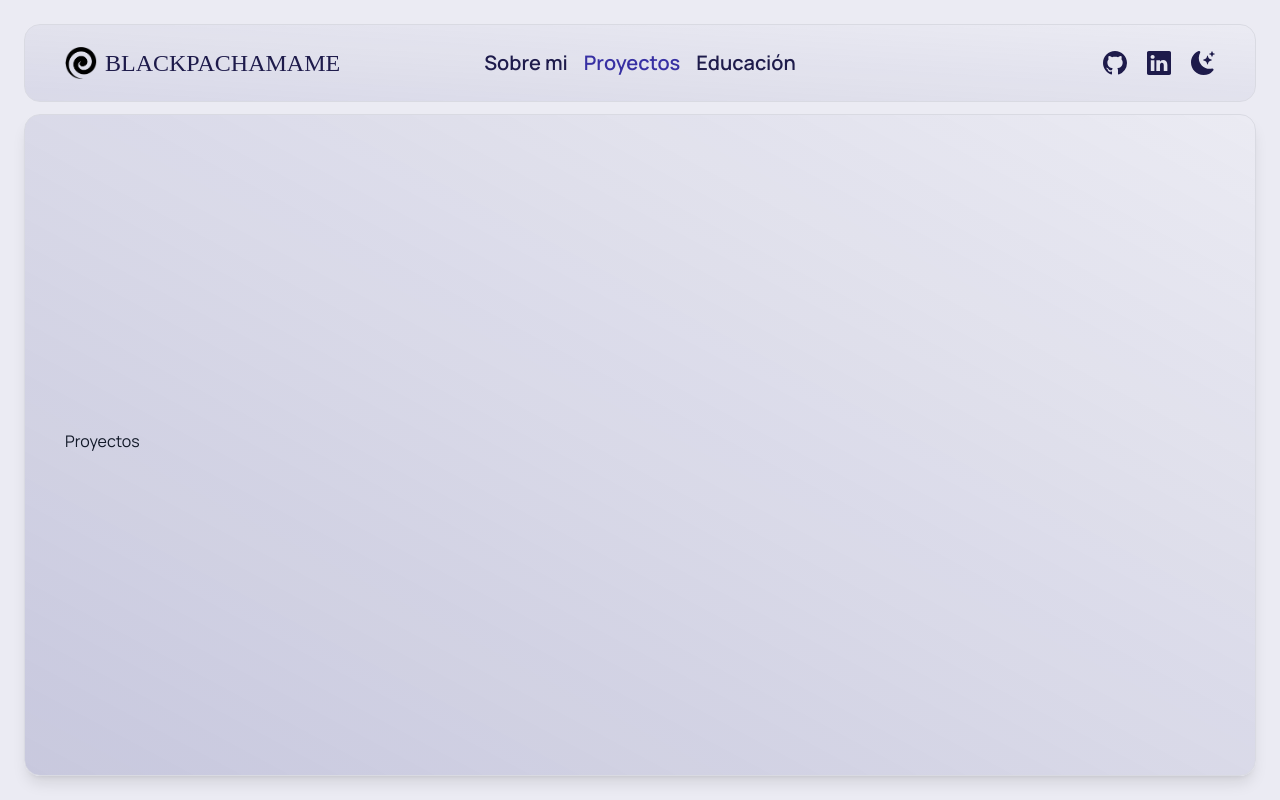
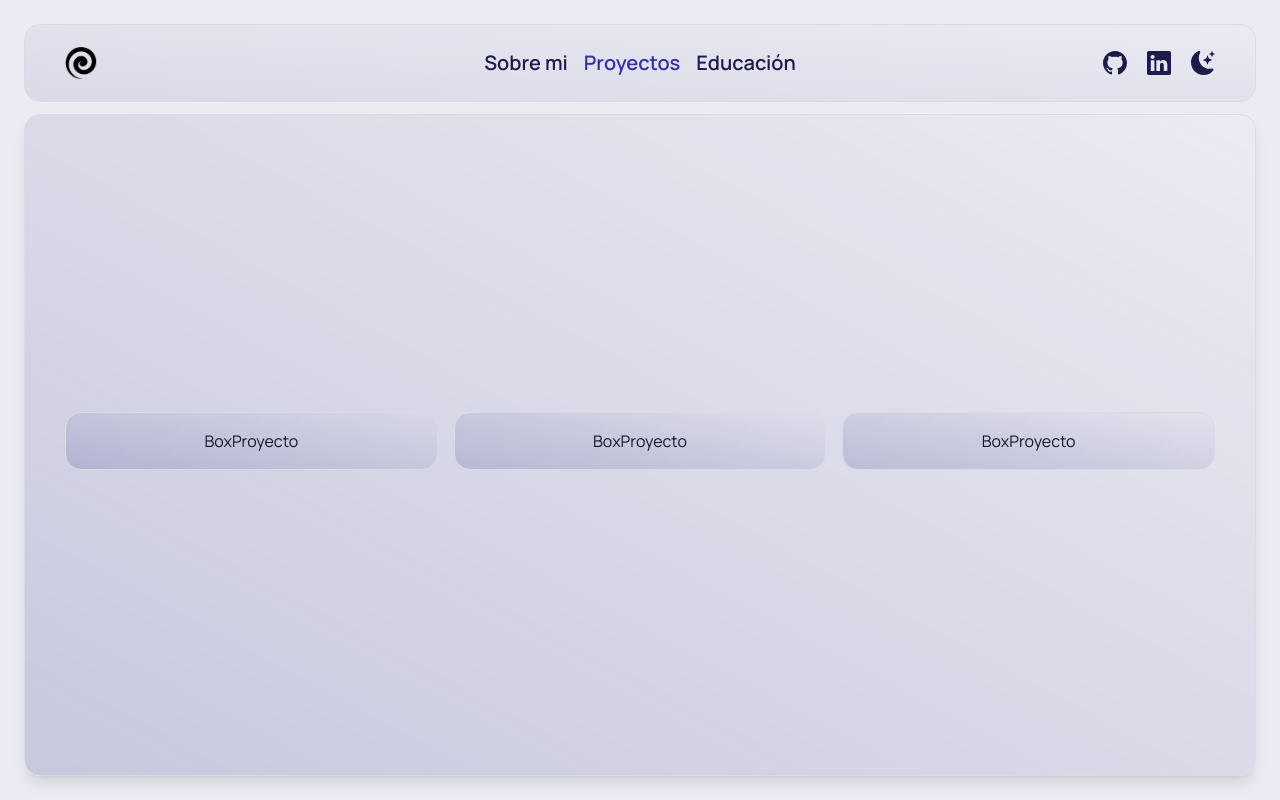
Before and after one commit to Blackpachamame/portfolio, a React (Vite) app: page /proyectos in a window 1280 px wide. Built offline with nearby package versions, Linux system fonts and the light colour scheme; a web font is replaced by a local one.

Commit message:
- Creando componentes para proyectos - Dando estilos al componente proyecto

```diff
--- a/src/components/Header/Brand.tsx
+++ b/src/components/Header/Brand.tsx
@@ -27,12 +27,12 @@ function Brand() {
     return (
         <div className="relative lg:absolute lg:inset-x-10 w-full lg:w-auto flex items-center justify-between">
             <div className="flex items-center">
-                <NavLink to="/" id="brand" className="flex items-center gap-2 text-2xl font-medium uppercase text-primary-clamped">
+                <NavLink to="/" className="flex items-center gap-2 text-2xl font-medium uppercase text-primary-clamped">
                     {theme === "light" ? (
                         <img src={logoBlack} alt="logo" width="32" height="32" />
                     ) : (
                         <img src={logoWhite} alt="logo" width="32" height="32" />
-                    )}Blackpachamame
+                    )}
                 </NavLink>
             </div>
             <Redes theme={theme} handleChangeTheme={handleChangeTheme} />
--- /dev/null
+++ b/src/components/Proyectos/BoxProyecto.tsx
@@ -0,0 +1,7 @@
+function BoxProyecto() {
+    return (
+        <div className="flex flex-col items-center border border-solid border-[#d9dae2] dark:border-[#242636] rounded-2xl
+        bg-gradient-to-tr from-[rgba(60,62,138,.2)] to-transparent p-4">BoxProyecto</div>
+    )
+}
+export default BoxProyecto
--- /dev/null
+++ b/src/components/Proyectos/Skills.tsx
@@ -0,0 +1,6 @@
+function Skills() {
+    return (
+        <div>Skills</div>
+    )
+}
+export default Skills
--- a/src/components/Proyectos/index.tsx
+++ b/src/components/Proyectos/index.tsx
@@ -1,4 +1,12 @@
+import BoxProyecto from "./BoxProyecto";
+
 function Proyectos() {
-  return <div>Proyectos</div>;
+  return (
+    <div className="grid justify-center items-stretch proyecto__container gap-4">
+      <BoxProyecto />
+      <BoxProyecto />
+      <BoxProyecto />
+    </div>
+  );
 }
 export default Proyectos;
--- a/src/index.css
+++ b/src/index.css
@@ -14,6 +14,10 @@ body {
   text-wrap: balance;
 }
 
-#brand {
+/* #brand {
   font-family: "Patrick Hand SC", cursive;
+} */
+
+.proyecto__container {
+  grid-template-columns: repeat(auto-fit, minmax(200px, 1fr));
 }
```
